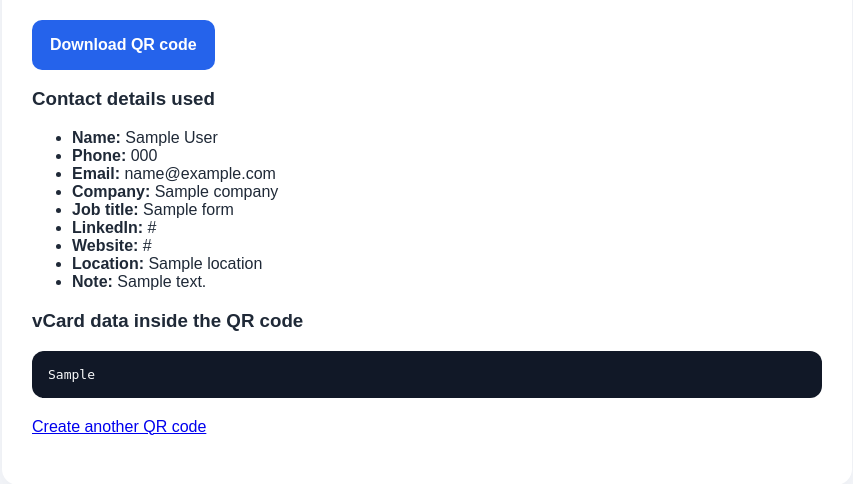
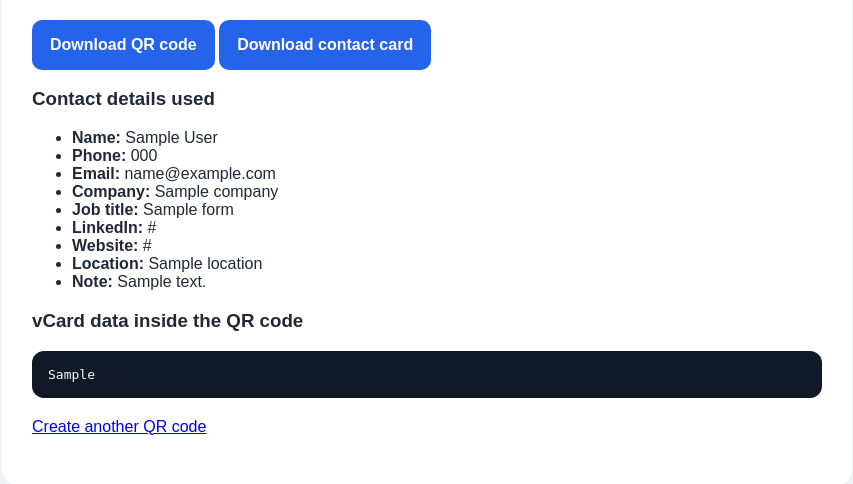
Before and after one commit to PrashantGondaliya/QuickContact_qr, a Django app: template contacts/templates/contacts/qr_result.html in a window 1280 px wide. Shown: the part 321-805 px from the top of the page, without its empty margins (213-1066 px from the left). Run offline with Django 5.2, Linux system fonts and the light colour scheme; the template is opened without the code that fills it: most values are stand-ins (such as "Sample title", 1, 10 or a date in 2020).

Commit message:
Added vCard download option

```diff
--- a/contacts/templates/contacts/qr_result.html
+++ b/contacts/templates/contacts/qr_result.html
@@ -24,6 +24,14 @@
         >
             Download QR code
         </a>
+
+        <a
+            class="button-link"
+            href="data:text/vcard;charset=utf-8,{{ vcard_data_url }}"
+            download="contact-card.vcf"
+        >
+            Download contact card
+        </a>
     </p>
 
     <h3>Contact details used</h3>
--- a/contacts/views.py
+++ b/contacts/views.py
@@ -1,4 +1,5 @@
 from django.shortcuts import render
+from urllib.parse import quote
 
 from .forms import ContactForm
 from .utils import build_vcard, generate_qr_code_base64
@@ -14,6 +15,7 @@ def create_contact(request):
 
         if form.is_valid():
             vcard_data = build_vcard(form.cleaned_data)
+            vcard_data_url = quote(vcard_data)
             qr_code_base64 = generate_qr_code_base64(vcard_data)
 
             return render(request, "contacts/qr_result.html", {
```
